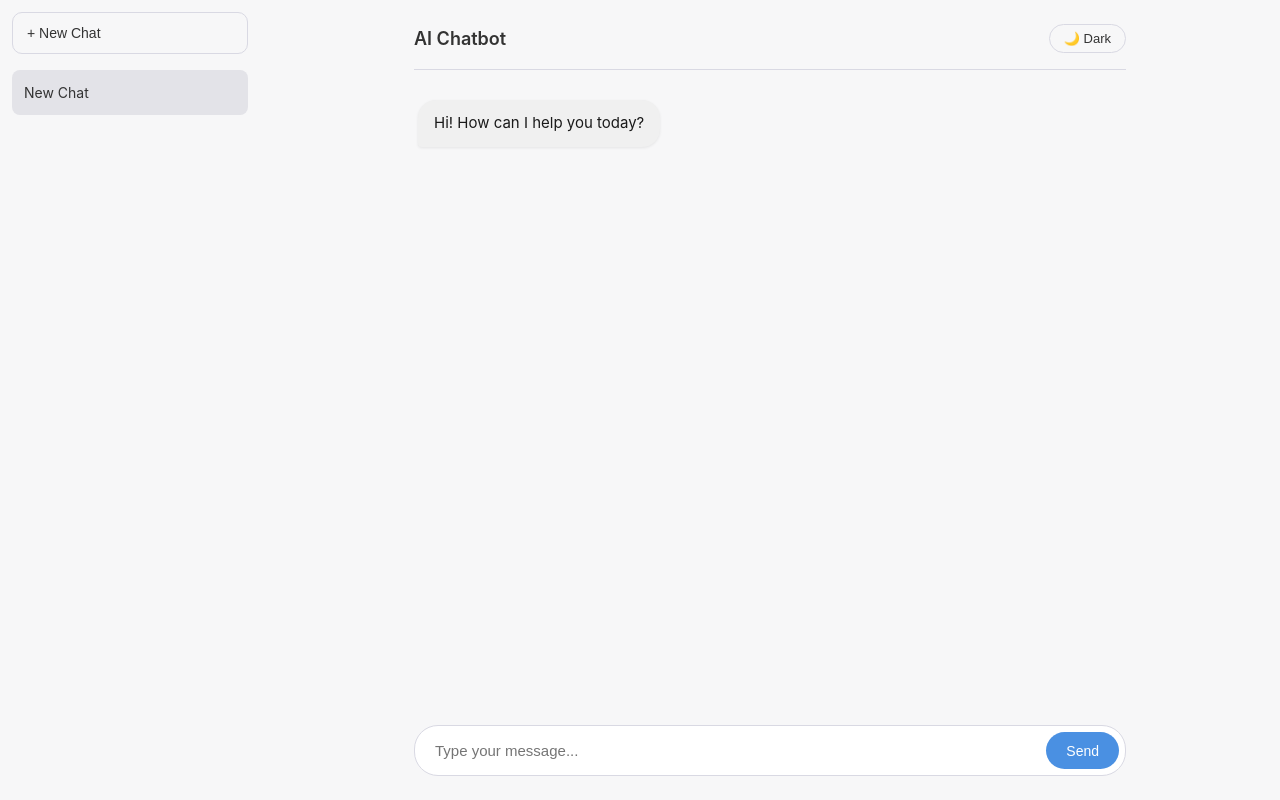
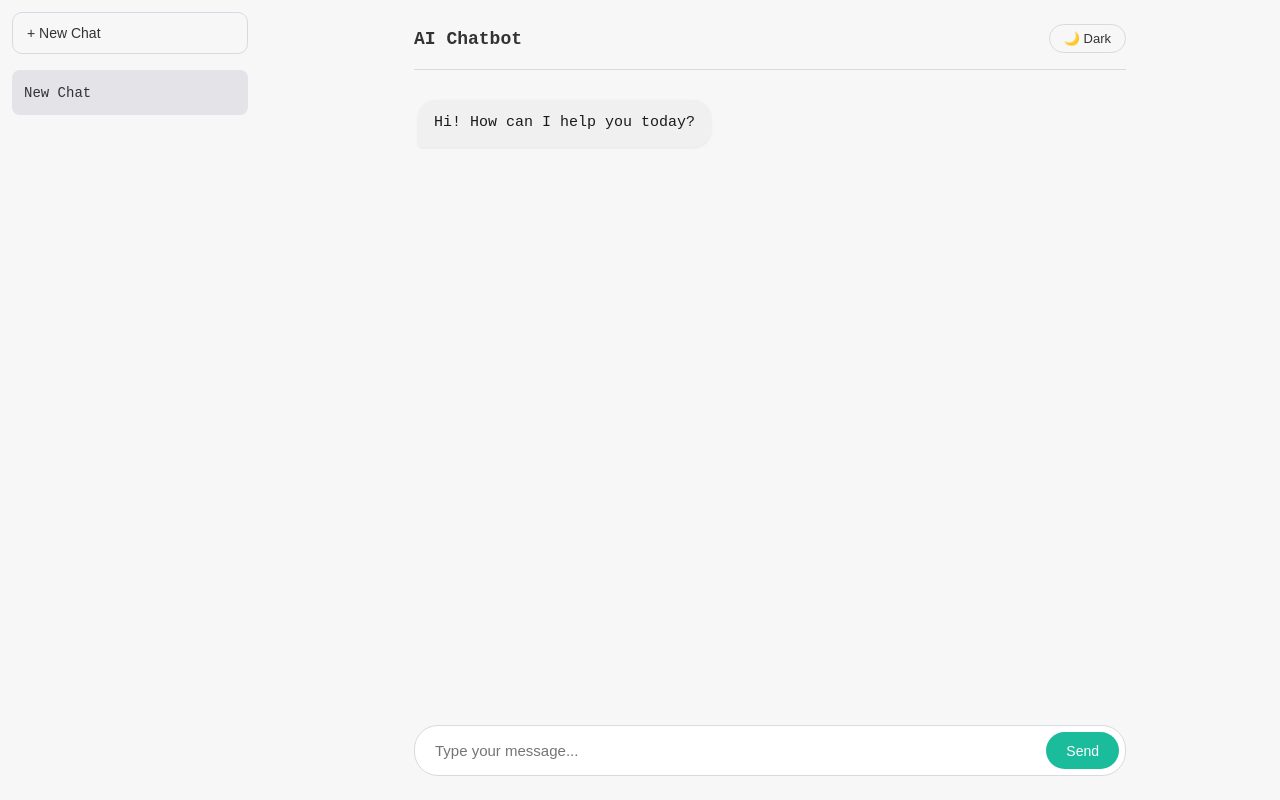
Before and after one commit to tubashakeel67-ai/AI-Chatbot-app, a Flask app: page / in a window 1280 px wide. Run offline with Flask 3, Linux system fonts and the light colour scheme; data comes from the database, SQL or seed files in the repository; data that the repository does not hold is empty.

Commit message:
Update color scheme to teal and font to monospace

```diff
--- a/static/css/style.css
+++ b/static/css/style.css
@@ -4,14 +4,14 @@
     --text-color: #333;
     --text-secondary: #6e6e80;
     --chatbox-bg: #ffffff;
-    --user-bubble-bg: #4a90e2;
+    --user-bubble-bg: #1abc9c;
     --user-bubble-text: #ffffff;
     --bot-bubble-bg: #f0f0f0;
     --bot-bubble-text: #1a1a1a;
     --input-border: #d9d9e3;
     --input-bg: #ffffff;
-    --btn-bg: #4a90e2;
-    --btn-hover: #357abd;
+    --btn-bg: #1abc9c;
+    --btn-hover: #17a589;
     --sidebar-bg: #f7f7f8;
     --sidebar-item-hover: #ececf1;
     --sidebar-item-active: #e3e3e8;
@@ -26,14 +26,14 @@
     --text-color: #ececec;
     --text-secondary: #a0a0a8;
     --chatbox-bg: #212121;
-    --user-bubble-bg: #2f5d9e;
+    --user-bubble-bg: #17a589;
     --user-bubble-text: #ffffff;
     --bot-bubble-bg: #2f2f2f;
     --bot-bubble-text: #ececec;
     --input-border: #3e3e42;
     --input-bg: #2f2f2f;
-    --btn-bg: #4a90e2;
-    --btn-hover: #6aa6f0;
+    --btn-bg: #1abc9c;
+    --btn-hover: #48d1b5;
     --sidebar-bg: #171717;
     --sidebar-item-hover: #2a2a2a;
     --sidebar-item-active: #343434;
@@ -57,7 +57,7 @@ html, body {
 }
 
 body {
-    font-family: -apple-system, BlinkMacSystemFont, 'Segoe UI', Roboto, Helvetica, Arial, sans-serif;
+    font-family: 'Courier New', monospace;
     background-color: var(--bg-color);
     transition: background-color 0.2s ease, color 0.2s ease;
 }
```
